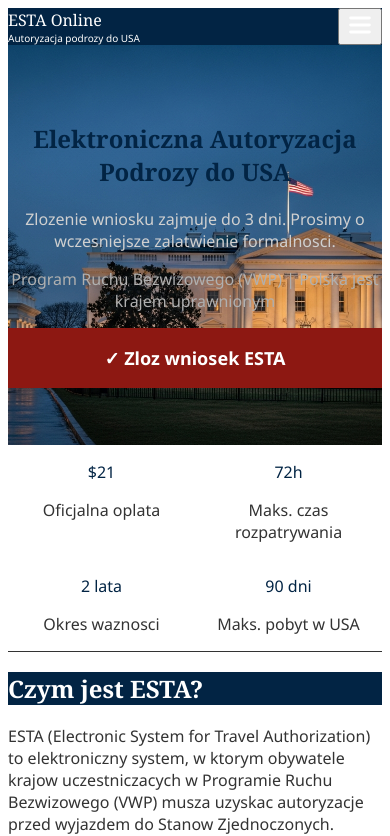
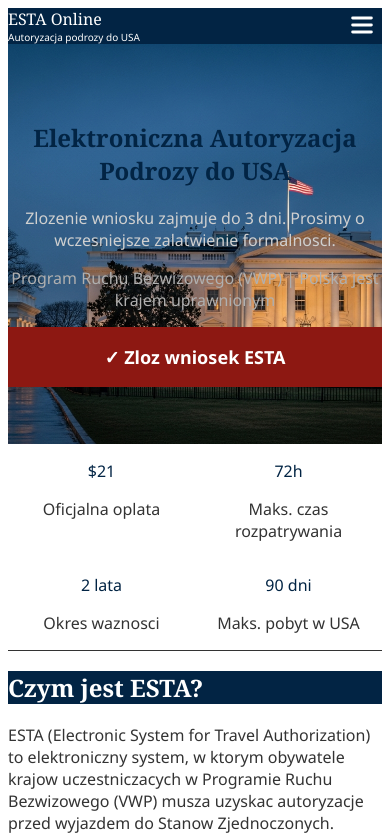
Before and after one commit to mediaxsaburoai0818-design/esta-travel-auth-site, a Next.js app: page / in a window 390 px wide. Shown: the top 836 px of the page. Built offline with nearby package versions, Linux system fonts and the light colour scheme.

Commit message:
Fix hamburger button: transparent background, no border

```diff
--- a/components/Header.tsx
+++ b/components/Header.tsx
@@ -126,6 +126,7 @@ export default function Header() {
           {/* Mobile menu button */}
           <button
             className="lg:hidden p-2"
+            style={{ backgroundColor: "transparent", border: "none", cursor: "pointer" }}
             onClick={() => setMobileMenuOpen(!mobileMenuOpen)}
             aria-label="Menu"
           >
```
